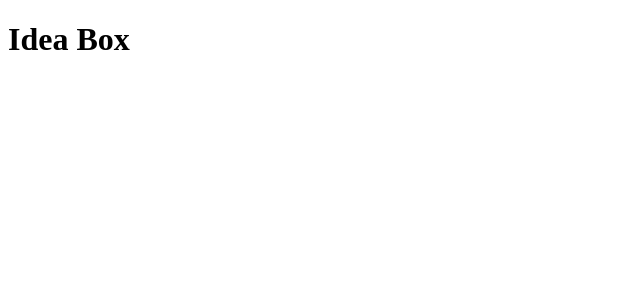
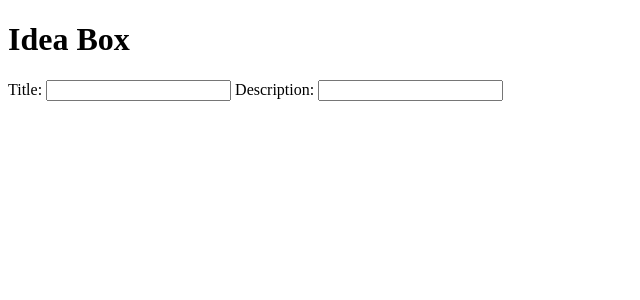
Before and after one commit to jacquelinebelle/idea-box-angular, an Angular app: page / in a window 1280 px wide. Shown: the top 300 px of the page, without its empty margins (0-640 px from the left). Built offline with nearby package versions, Linux system fonts and the light colour scheme.

Commit message:
Add ReactiveFormsModule into imports array and add label and input elements to html for idea-form

```diff
--- a/src/app/app.component.html
+++ b/src/app/app.component.html
@@ -1 +1,3 @@
 <h1>Idea Box</h1>
+
+<app-idea-form></app-idea-form>
--- /dev/null
+++ b/src/app/idea-form/idea-form.component.html
@@ -0,0 +1,9 @@
+<label>
+    Title:
+    <input type="text" [formControl]="title">
+</label>
+
+<label>
+    Description:
+    <input type="text" [formControl]="description">
+</label>
--- /dev/null
+++ b/src/app/idea-form/idea-form.component.ts
@@ -0,0 +1,18 @@
+import { Component, OnInit } from '@angular/core';
+import { FormControl } from '@angular/forms';
+
+@Component({
+  selector: 'app-idea-form',
+  templateUrl: './idea-form.component.html',
+  styleUrls: ['./idea-form.component.scss']
+})
+export class IdeaFormComponent {
+
+  constructor() { }
+
+  ngOnInit() {
+  }
+  title = new FormControl('');
+  description = new FormControl('');
+
+}
```
Also changed, not shown: src/app/app.module.ts (+8 -2 lines), src/app/idea-form/idea-form.component.scss (added), 1 other file (tests, documents, lock files or other folders).
